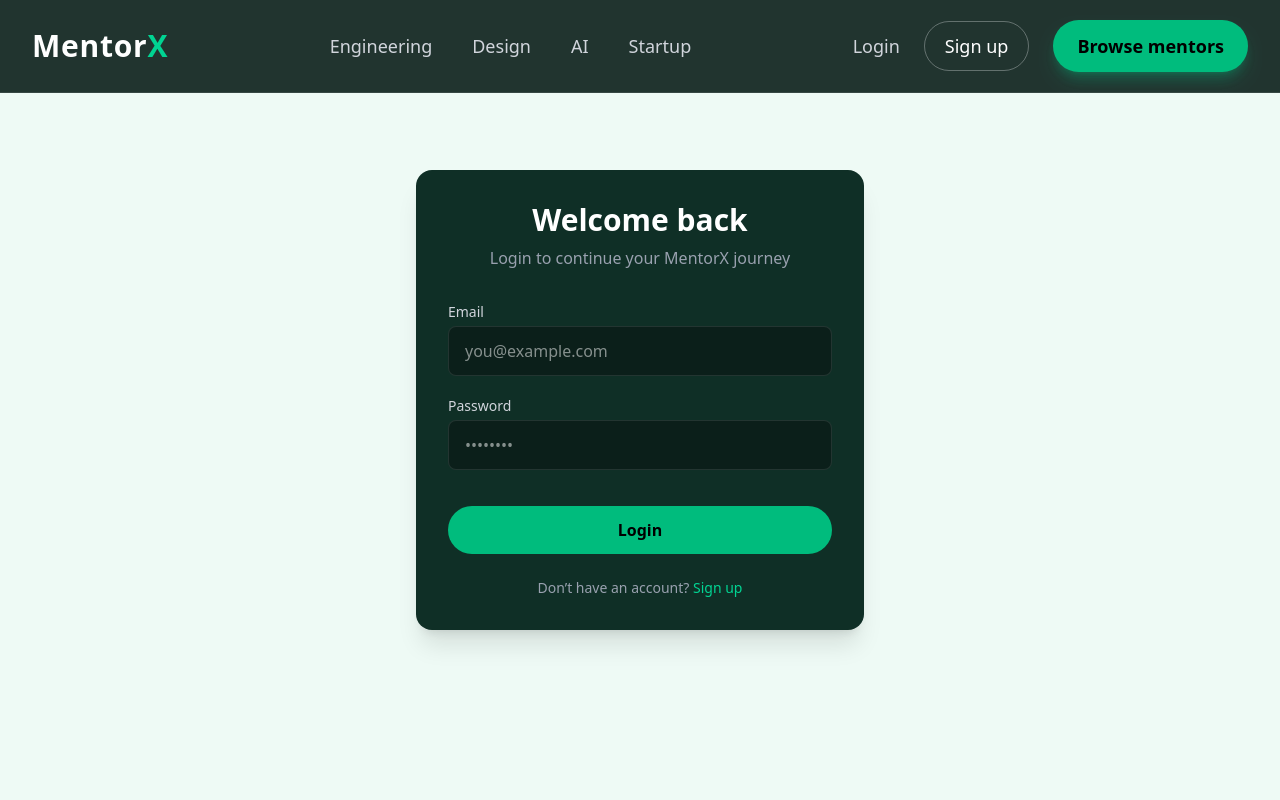
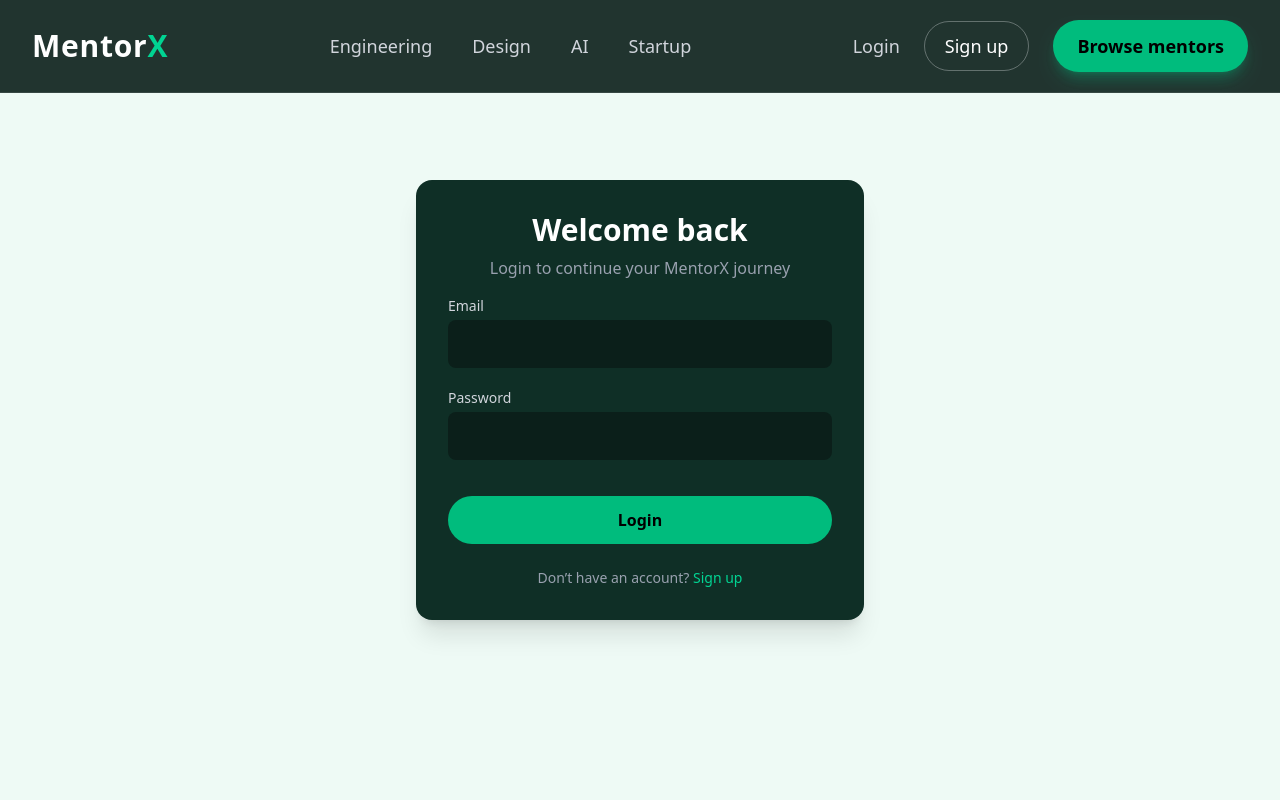
Before and after one commit to VishakhaSahu05/MentorX, a React (Vite) app: page /login in a window 1280 px wide. Shown: the top 800 px of the page. Built offline with nearby package versions, Linux system fonts and the light colour scheme; no server answers.

Commit message:
fixed login

```diff
--- a/src/components/Login.jsx
+++ b/src/components/Login.jsx
@@ -1,39 +1,42 @@
 import React, { useState } from "react";
-import { Link } from "react-router-dom";
+import { Link, useNavigate } from "react-router-dom";
 import axios from "axios";
 import { useDispatch } from "react-redux";
 import { addUser } from "../utils/userSlice";
-import { useNavigate } from "react-router-dom";
 import { BASE_URL } from "../utils/constant";
 
 const Login = () => {
   const [emailId, setEmailId] = useState("");
   const [password, setPassword] = useState("");
+  const [error, setError] = useState("");
+
   const dispatch = useDispatch();
   const navigate = useNavigate();
 
   const handleLogin = async (e) => {
     e.preventDefault();
+    setError("");
+
     try {
       const res = await axios.post(
         BASE_URL + "/login",
-        {
-          emailId,
-          password,
-        },
-        {
-          withCredentials: true, // JWT cookie ke liye MUST
-        }
+        { emailId, password },
+        { withCredentials: true }
       );
-      console.log("Login successful:", res.data);
+
       dispatch(addUser(res.data));
+
       if (res.data.role === "student") {
         navigate("/feed");
       } else if (res.data.role === "mentor") {
         navigate("/mentor/dashboard");
       }
     } catch (err) {
-      console.error("Login error:", err);
+      if (err.response) {
+        setError("Invalid Credentials");
+      } else {
+        setError("Something went wrong. Please try again.");
+      }
     }
   };
 
@@ -44,41 +47,46 @@ const Login = () => {
           Welcome back
         </h2>
 
-        <p className="text-center text-gray-400 mb-8">
+        <p className="text-center text-gray-400 mb-4">
           Login to continue your MentorX journey
         </p>
 
+        {/* ✅ ERROR MESSAGE */}
+        {error && (
+          <p className="text-red-400 text-sm text-center mb-4">{error}</p>
+        )}
+
         <form className="space-y-5" onSubmit={handleLogin}>
-          {/* Email */}
           <div>
             <label className="block text-sm mb-1 text-gray-300">Email</label>
             <input
               type="email"
-              placeholder="you@example.com"
               value={emailId}
               onChange={(e) => setEmailId(e.target.value)}
-              className="w-full px-4 py-3 rounded-lg bg-[#0b1f1a] border border-white/10 focus:outline-none focus:ring-2 focus:ring-emerald-500"
+              className="w-full px-4 py-3 rounded-lg bg-[#0b1f1a]"
               required
             />
           </div>
+
           <div>
             <label className="block text-sm mb-1 text-gray-300">Password</label>
             <input
               type="password"
-              placeholder="••••••••"
               value={password}
               onChange={(e) => setPassword(e.target.value)}
-              className="w-full px-4 py-3 rounded-lg bg-[#0b1f1a] border border-white/10 focus:outline-none focus:ring-2 focus:ring-emerald-500"
+              className="w-full px-4 py-3 rounded-lg bg-[#0b1f1a]"
               required
             />
           </div>
+
           <button
             type="submit"
-            className="w-full py-3 mt-4 rounded-full bg-emerald-500 hover:bg-emerald-600 text-black font-semibold transition"
+            className="w-full py-3 mt-4 rounded-full bg-emerald-500 hover:bg-emerald-600 text-black font-semibold"
           >
             Login
           </button>
         </form>
+
         <p className="text-center text-gray-400 text-sm mt-6">
           Don’t have an account?{" "}
           <Link to="/signup" className="text-emerald-400 hover:underline">
```
